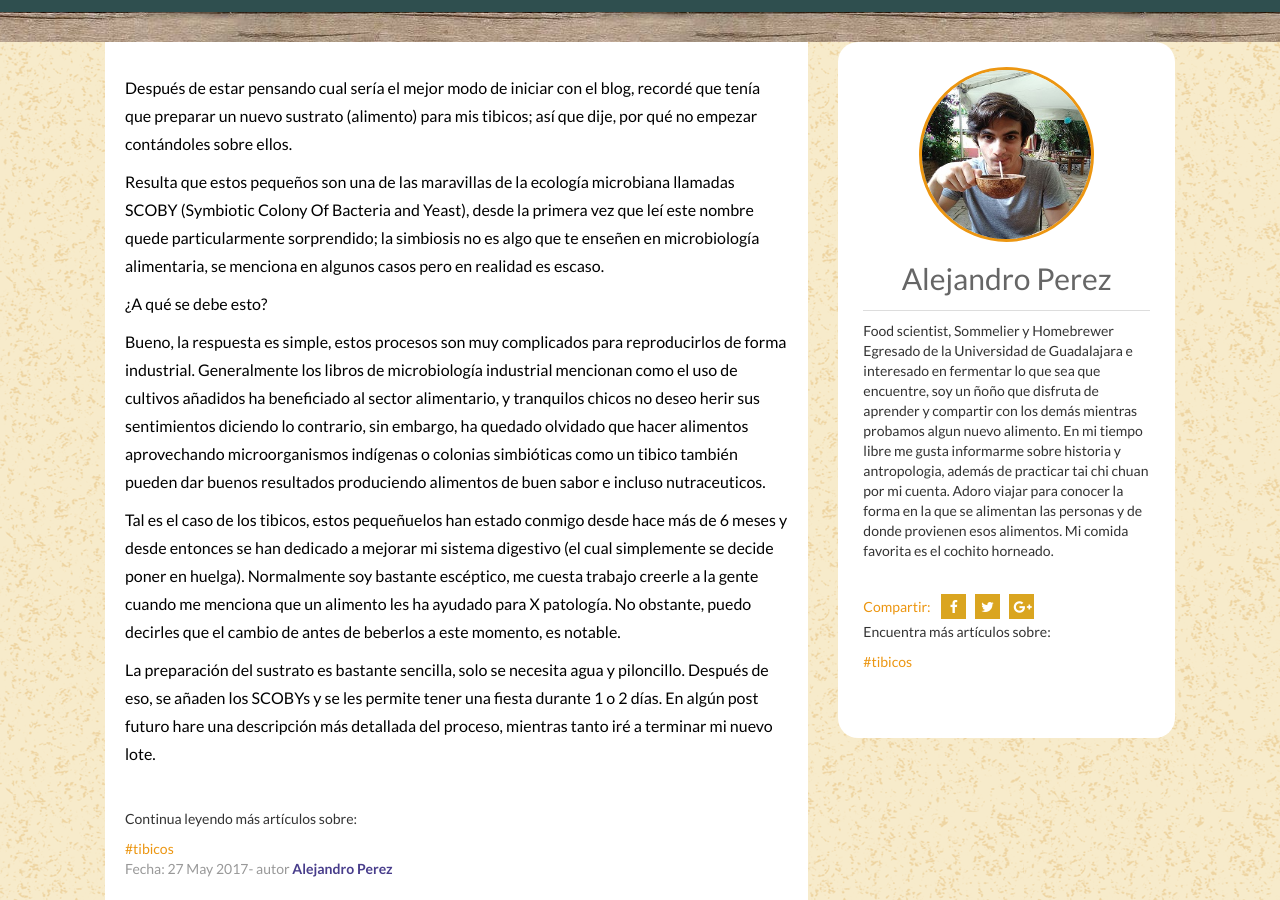
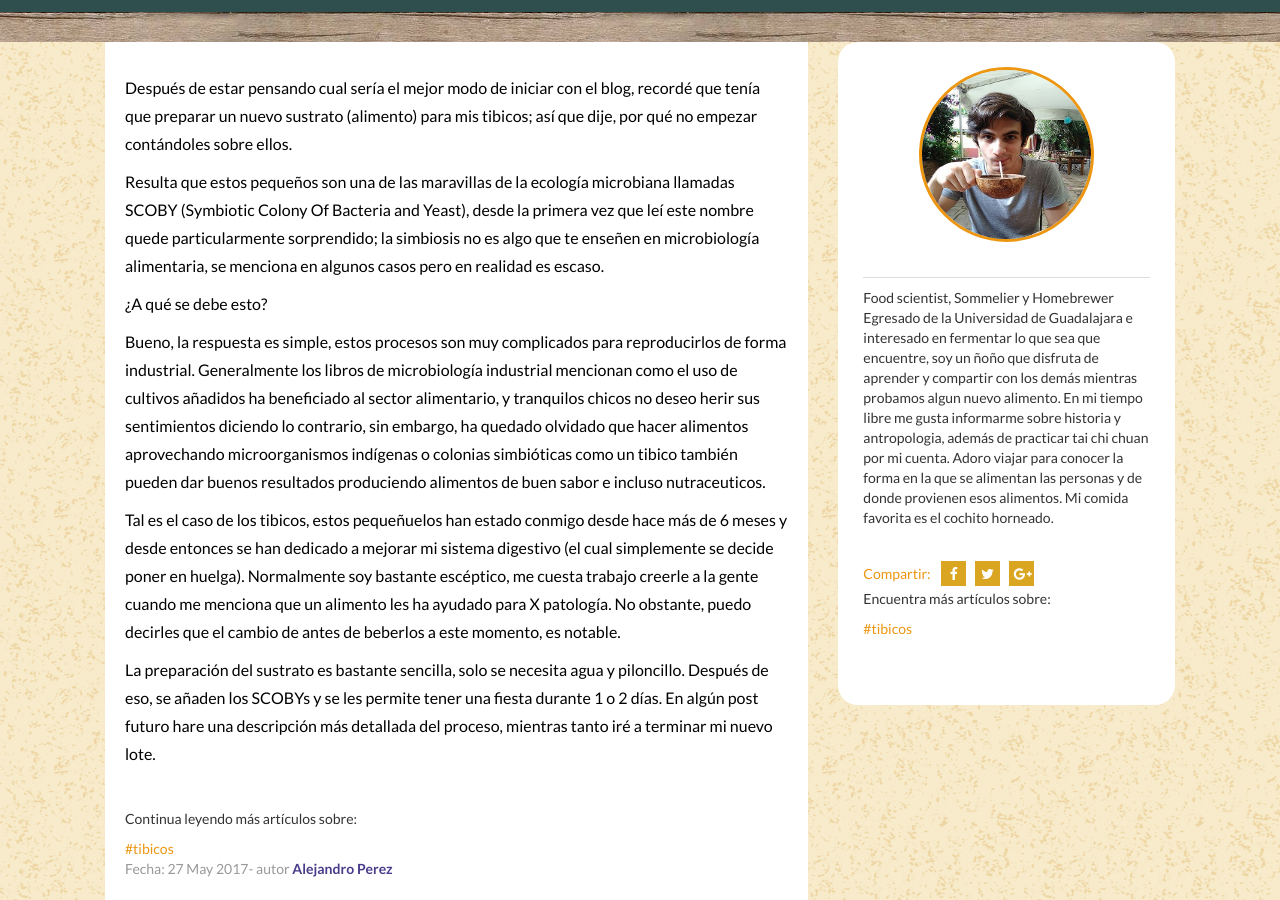
Before and after one commit to ScienceforNourishment/ScienceforNourishment.github.io, a Jekyll site: the page built from _posts/2017-05-27-disculpe-hay-una-simbiosis-en-mi-vaso.md, in a window 1280 px wide and 900 px high, scrolled down 614 px. Built offline with Jekyll 4.4.1, drawn with Linux system fonts in a browser that asks for light colours; nearby versions of some CDN libraries; some web fonts are replaced; comment, search, counter and statistics services are not loaded.

Commit message:
Testing part 2

```diff
--- a/_layouts/post.html
+++ b/_layouts/post.html
@@ -93,7 +93,7 @@ layout: default
                         <img src="{{author.image}}" alt="{{author.name}}" title="{{author.name}}" />
                     </div>
                     <div class="author-info">
-                        <h2 rel="author">{{author.name}}</h2>
+                        <h2 rel="author">{{ivan.name}}</h2>
                         <p class="hidden-sm hidden-xs">{{author.bio}}</p>
                     </div>
                     <br>
```
